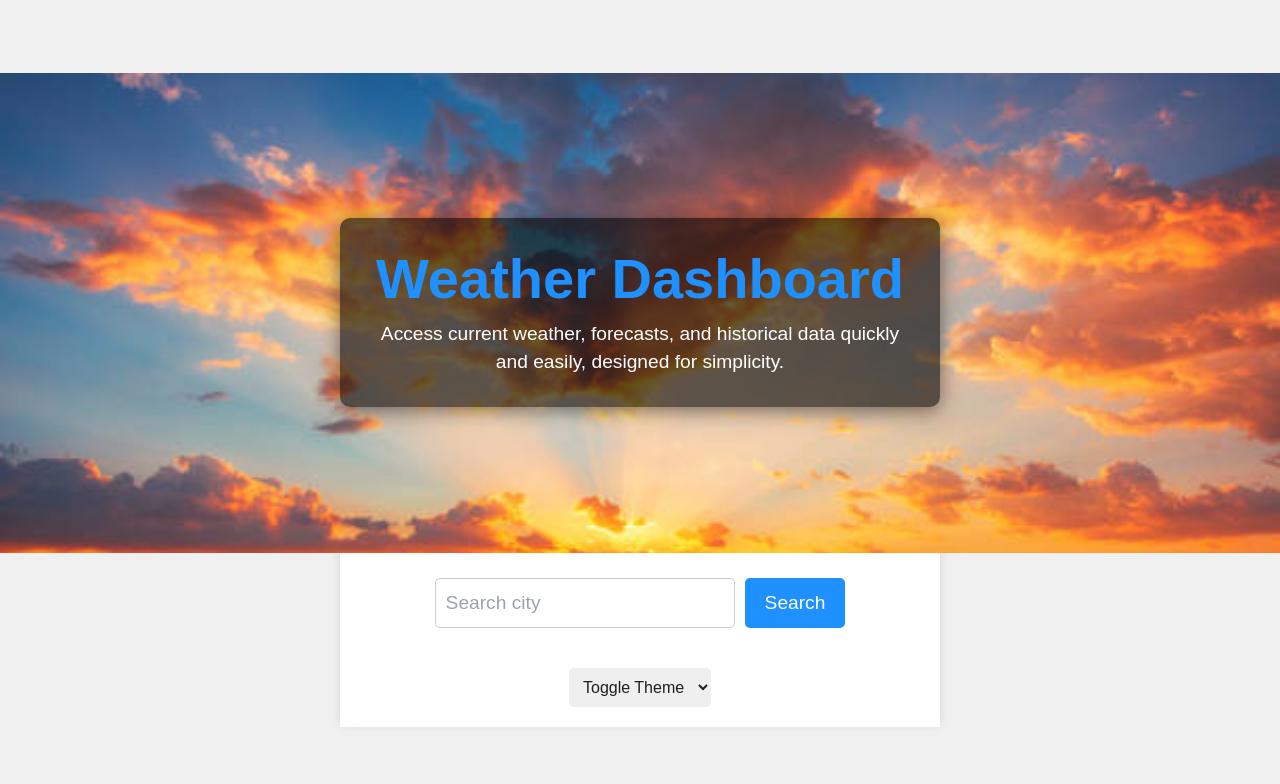
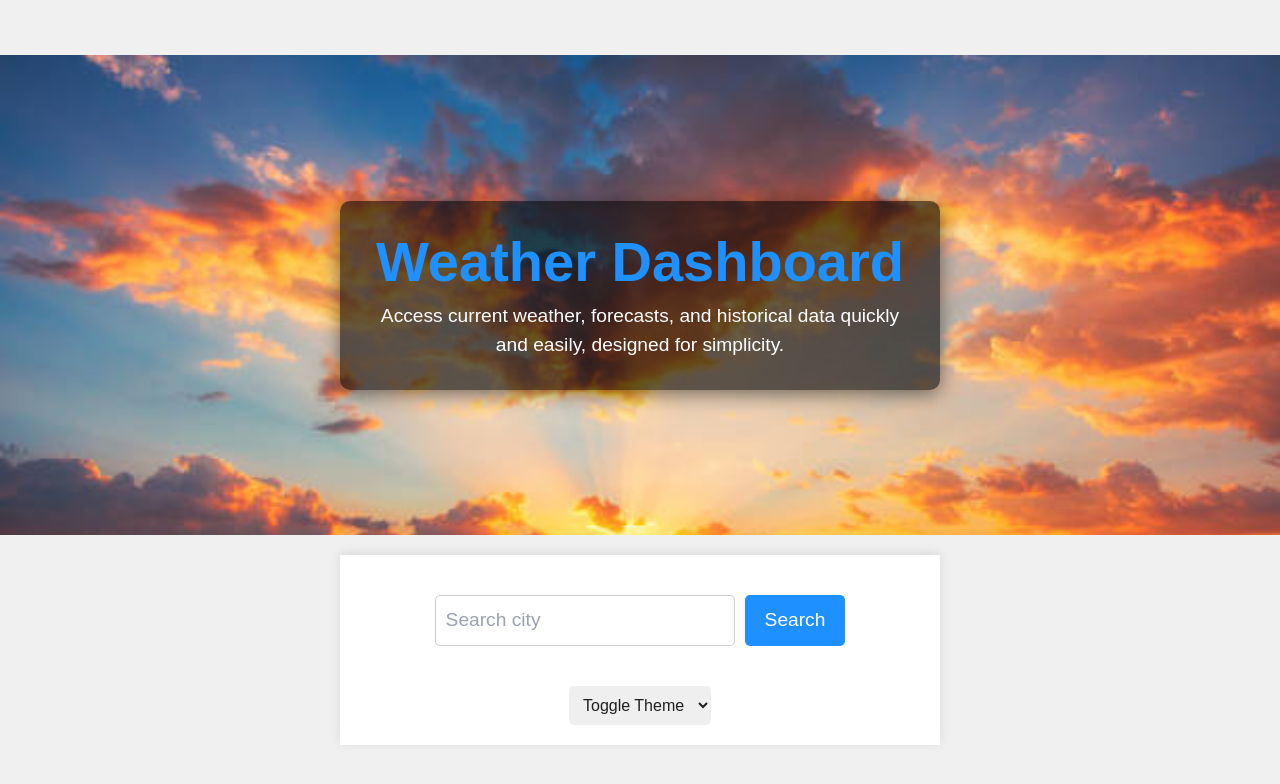
Before and after one commit to Tsi2216/Weather-Dashboard, a React (Vite) app: page / in a window 1280 px wide. Shown: the top 784 px of the page. Built offline with nearby package versions, Linux system fonts and the light colour scheme.

Commit message:
added modified index.css

```diff
--- a/src/index.css
+++ b/src/index.css
@@ -73,9 +73,8 @@ p {
     background-color: #ffffff; /* Light background for visibility */
     width: 100%; /* Full width for controls */
     max-width: 600px; /* Limit width for readability */
-    border-top: 5px solid #1e90ff; /* Top border for separation */
     box-shadow: 0 -2px 10px rgba(0, 0, 0, 0.1); /* Shadow for depth */
-    margin-top: -20px; /* Negative margin to pull controls closer to the background */
+    margin-top: 20px; /* Space between background and controls */
 }
 
 .search-container {
```
